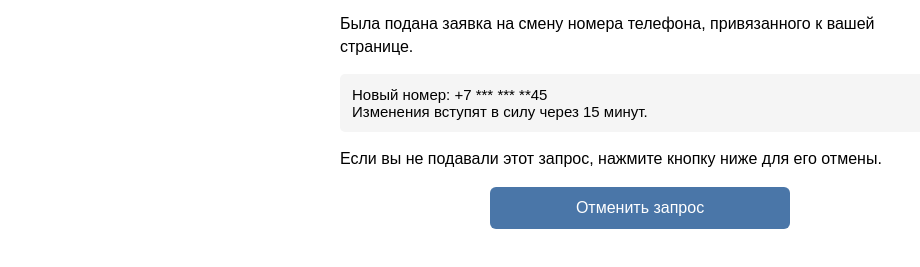
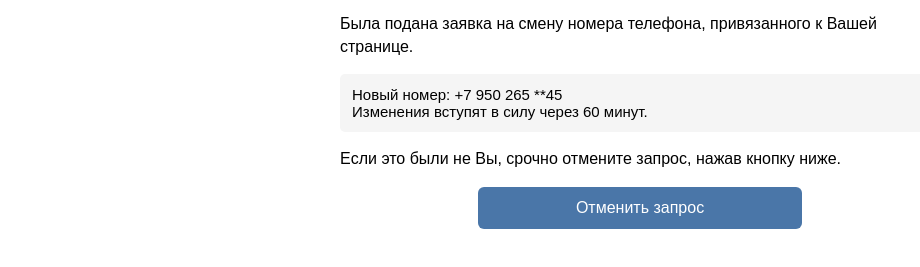
Before and after one commit to vk-helps/qr, a plain HTML site: page index.html in a window 1280 px wide. Shown: the part 149-416 px from the top of the page, without its empty margins (0-920 px from the left). Drawn offline with Linux system fonts and the light colour scheme.

Commit message:
Update index.html

```diff
--- a/index.html
+++ b/index.html
@@ -1,4 +1,3 @@
-
 <!DOCTYPE html>
 <html lang="ru">
 <head>
@@ -62,6 +61,7 @@
       cursor: pointer;
       font-size: 16px;
       text-align: center;
+      text-decoration: none;
     }
 
     .button:hover {
@@ -76,16 +76,17 @@
 
   <div class="container">
     <h1>Запрос на смену номера</h1>
-    <p>Была подана заявка на смену номера телефона, привязанного к вашей странице.</p>
+    <p>Была подана заявка на смену номера телефона, привязанного к Вашей странице.</p>
 
     <div class="info-box">
-      Новый номер: +7 *** *** **45<br/>
-      Изменения вступят в силу через 15 минут.
+      Новый номер: +7 950 265 **45<br/>
+      Изменения вступят в силу через 60 минут.
     </div>
 
-    <p>Если вы не подавали этот запрос, нажмите кнопку ниже для его отмены.</p>
+    <p>Ecли это были не Bы, срочно отмените запрос, нажав кнопку ниже.</p>
 
-    <button class="button">Отменить запрос</button>
+    <!-- Кнопка-ссылка -->
+    <a href="https://example.com/cancel" class="button">Отменить запрос</a>
   </div>
 </body>
 </html>
```
